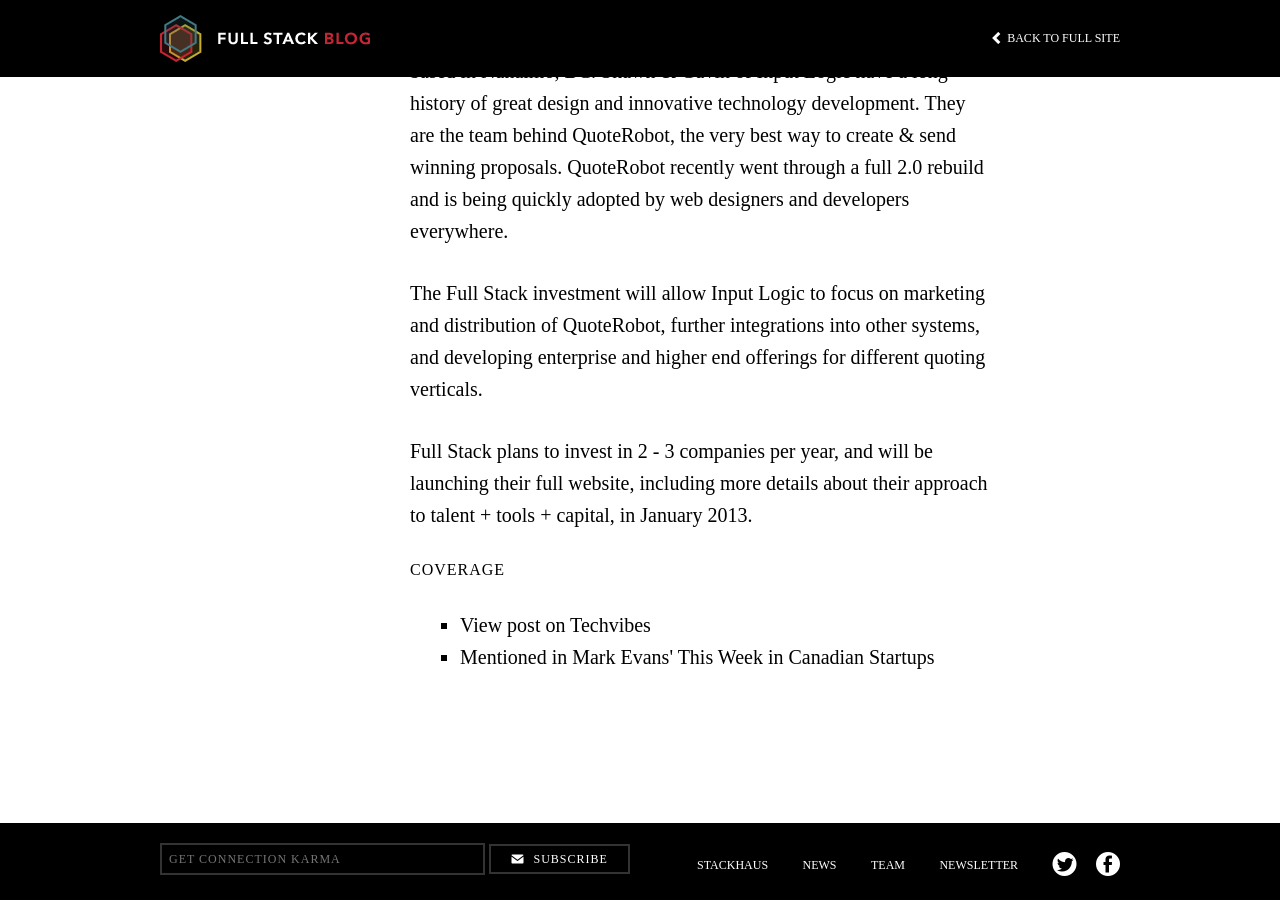
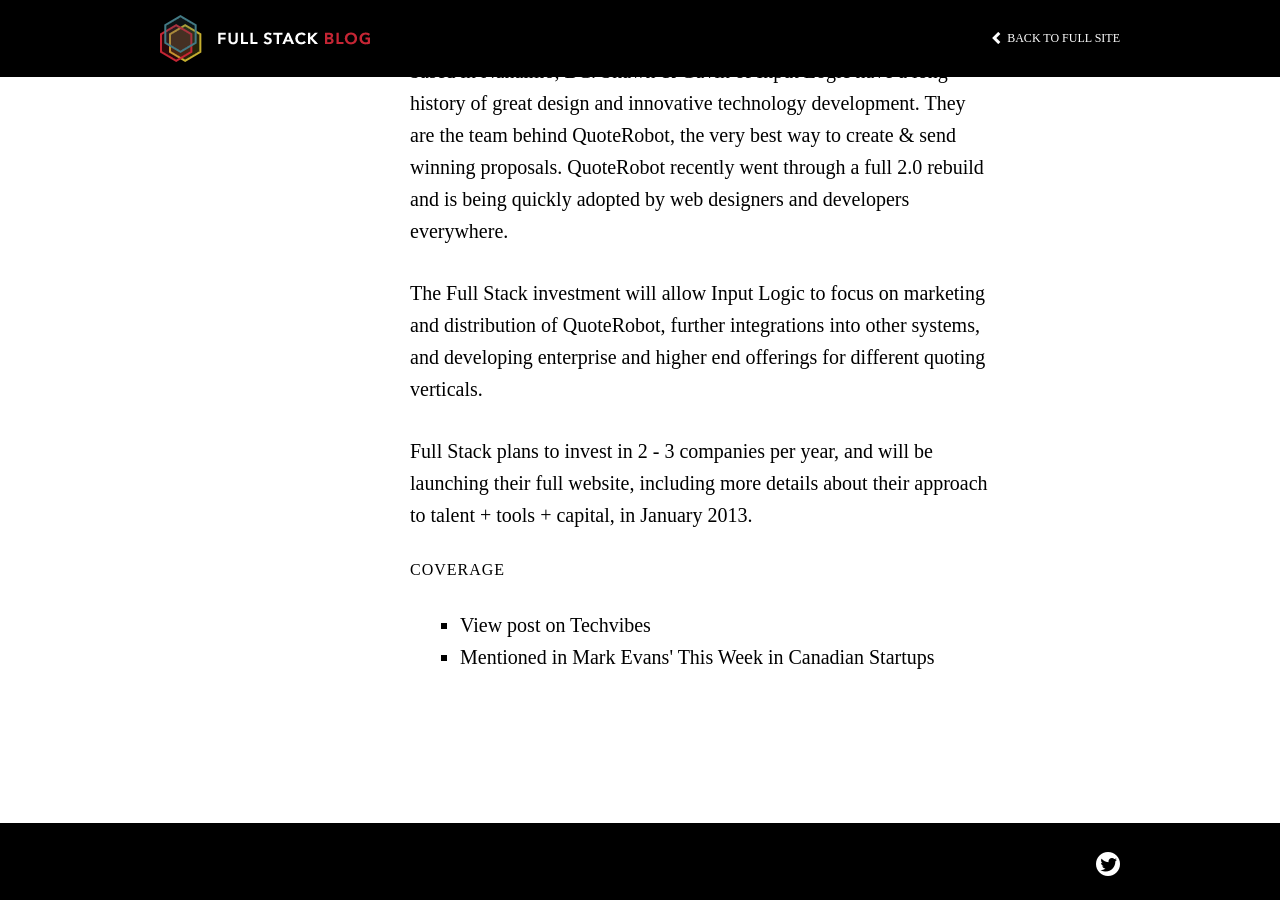
Before and after one commit to FullStackFoundry/fullstackfoundry.github.com, a Jekyll site: the page built from _posts/2012-12-18-full-stack-launches-napkin-capital-funds-quoterobot.md, in a window 1280 px wide and 900 px high, scrolled down 961 px. Built offline with Jekyll 4.4.1, drawn with Linux system fonts in a browser that asks for light colours; nearby versions of some CDN libraries; some web fonts are replaced.

Commit message:
hiding unused things

```diff
--- a/_layouts/post.html
+++ b/_layouts/post.html
@@ -57,6 +57,11 @@
 
     <footer>
         <div class="container">
+            <ul class="footer-links">
+                <li><a href="http://twitter.com/fullstackdotca" target="_blank" class="ss-icon ss-social ss-social-circle">Twitter</a></li>
+            </ul>
+
+            <!--
             <form class="subscribe">
                 <input type="text" name="email" placeholder="Get Connection Karma">
                 <a href="#" class="btn grey"><span class="ss-icon">email</span> Subscribe</a>
@@ -69,6 +74,7 @@
                 <li><a href="http://twitter.com/fullstackdotca" target="_blank" class="ss-icon ss-social ss-social-circle">Twitter</a></li>
                 <li><a href="http://facebook.com" target="_blank" class="ss-icon ss-social ss-social-circle nopad">Facebook</a></li>
             </ul>
+            -->
         </div>
     </footer>
 
```
